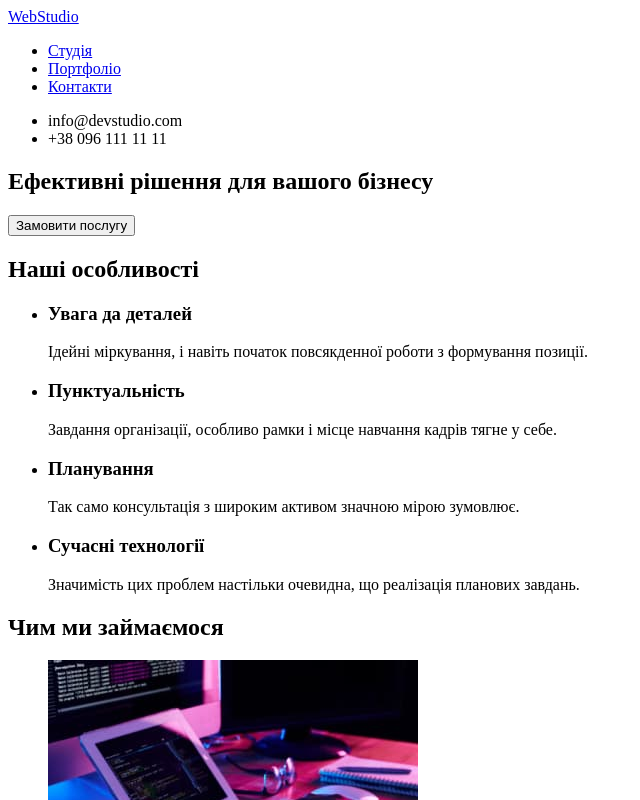
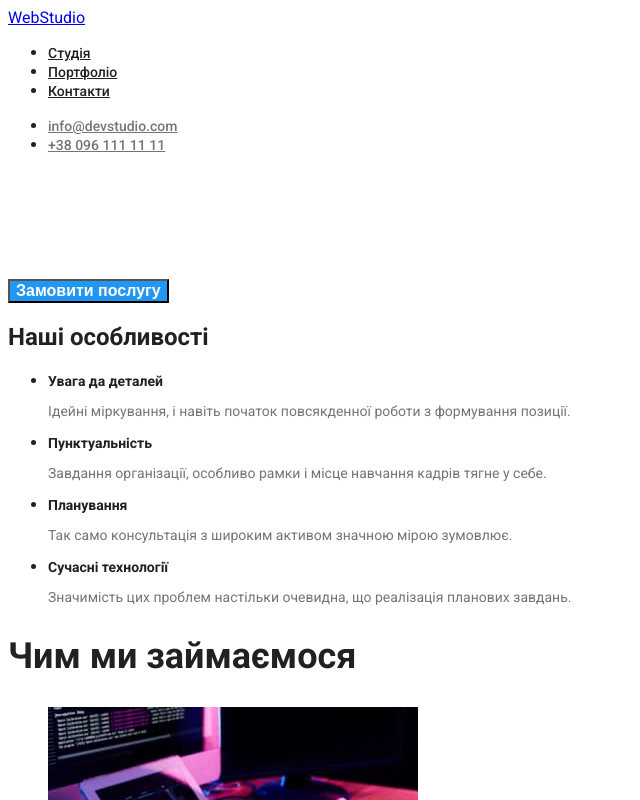
Before and after one commit to vagabbond/goit-markup-hw-02, a plain HTML site: page index.html in a window 1280 px wide. Shown: the top 800 px of the page, without its empty margins (0-640 px from the left). Drawn offline with Linux system fonts and the light colour scheme.

Commit message:
add classes and css rules

```diff
--- a/css/style.css
+++ b/css/style.css
@@ -0,0 +1,60 @@
+:root {
+  --second-color: #2196f3;
+  --paragraph-color: #757575;
+}
+body {
+  font-family: 'Roboto', sans-serif;
+  color: #212121;
+}
+.nav-links .link {
+  color: inherit;
+  font-weight: 500;
+  font-size: 14px;
+}
+.contacts {
+  color: var(--paragraph-color);
+  font-weight: 500;
+  font-size: 14px;
+}
+.link:hover,
+.link:focus {
+  color: var(--second-color);
+}
+.contacts:hover,
+.contacts:focus {
+  color: var(--second-color);
+}
+.main-title {
+  color: #ffffff;
+  font-weight: 900;
+  font-size: 44px;
+}
+.order {
+  color: #ffffff;
+  background-color: var(--second-color);
+  cursor: pointer;
+  font-weight: 700;
+  font-size: 16px;
+}
+.features h3 {
+  font-weight: 700;
+  font-size: 14px;
+}
+
+.features p {
+  color: var(--paragraph-color);
+  font-size: 14px;
+}
+.team-title,
+.work-title {
+  font-weight: 700;
+  font-size: 36px;
+}
+.team h3 {
+  font-weight: 500;
+  font-size: 16px;
+}
+.team p {
+  color: var(--paragraph-color);
+  font-size: 16px;
+}
--- a/index.html
+++ b/index.html
@@ -5,69 +5,63 @@
     <meta http-equiv="X-UA-Compatible" content="IE=edge" />
     <meta name="viewport" content="width=device-width, initial-scale=1.0" />
     <title>Студія</title>
+    <link rel="stylesheet" href="./css/style.css" />
+    <link
+      href="https://fonts.googleapis.com/css2?family=Roboto:wght@400;500;700;900&display=swap"
+      rel="stylesheet"
+    />
   </head>
   <body>
-    <header>
-      <nav>
-        <a href="./index.html">WebStudio</a>
-        <ul>
-          <li><a href="/index.html">Студія</a></li>
-          <li><a href="#">Портфоліо</a></li>
-          <li><a href="#">Контакти</a></li>
+    <header class="head">
+      <nav class="navigation">
+        <a href="./index.html" class="logo">WebStudio</a>
+        <ul class="nav-links">
+          <li><a href="./index.html" class="link">Студія</a></li>
+          <li><a href="./portfolio.html" class="link">Портфоліо</a></li>
+          <li><a href="#" class="link">Контакти</a></li>
         </ul>
       </nav>
-      <ul>
-        <li><a href="mailto:info@devstudio.com"></a> info@devstudio.com</li>
-        <li><a href="tel:+380961111111"></a> +38 096 111 11 11</li>
+      <ul class="contact">
+        <li><a href="mailto:info@devstudio.com" class="contacts">info@devstudio.com</a></li>
+        <li><a href="tel:+380961111111" class="contacts">+38 096 111 11 11</a></li>
       </ul>
     </header>
-    <main>
-      <section>
-        <h1>Ефективні рішення для вашого бізнесу</h1>
-        <button type="button">Замовити послугу</button>
+    <main class="main">
+      <section class="offer">
+        <h1 class="main-title">Ефективні рішення для вашого бізнесу</h1>
+        <button type="button" class="order">Замовити послугу</button>
       </section>
-      <section>
+      <section class="features">
         <h2>Наші особливості</h2>
         <ul>
           <li>
             <h3>Увага да деталей</h3>
-            <p>
-              Ідейні міркування, і навіть початок повсякденної роботи з
-              формування позиції.
-            </p>
+            <p>Ідейні міркування, і навіть початок повсякденної роботи з формування позиції.</p>
           </li>
           <li>
             <h3>Пунктуальність</h3>
-            <p>
-              Завдання організації, особливо рамки і місце навчання кадрів тягне
-              у себе.
-            </p>
+            <p>Завдання організації, особливо рамки і місце навчання кадрів тягне у себе.</p>
           </li>
           <li>
             <h3>Планування</h3>
-            <p>
-              Так само консультація з широким активом значною мірою зумовлює.
-            </p>
+            <p>Так само консультація з широким активом значною мірою зумовлює.</p>
           </li>
           <li>
             <h3>Сучасні технології</h3>
-            <p>
-              Значимість цих проблем настільки очевидна, що реалізація планових
-              завдань.
-            </p>
+            <p>Значимість цих проблем настільки очевидна, що реалізація планових завдань.</p>
           </li>
         </ul>
       </section>
-      <section>
-        <h2>Чим ми займаємося</h2>
+      <section class="work">
+        <h2 class="work-title">Чим ми займаємося</h2>
         <ul>
-          <li><img src="./images/table.jpg" alt="Робочий стіл" width="370"/></li>
-          <li><img src="./images/laptop.jpg" alt="Компютер" width="370"/></li>
-          <li><img src="./images/board.jpg" alt="Планшет" width="370"/></li>
+          <li><img src="./images/table.jpg" alt="Робочий стіл" width="370" /></li>
+          <li><img src="./images/laptop.jpg" alt="Компютер" width="370" /></li>
+          <li><img src="./images/board.jpg" alt="Планшет" width="370" /></li>
         </ul>
       </section>
-      <section>
-        <h2>Наша команда</h2>
+      <section class="team">
+        <h2 class="team-title">Наша команда</h2>
         <ul>
           <li>
             <img
@@ -79,25 +73,15 @@
             <p>Product Designer</p>
           </li>
           <li>
-            <img
-              src="./images/developer.jpg"
-              alt="Жінка в окулярах, в піджакі."
-              width="270"
-            />
+            <img src="./images/developer.jpg" alt="Жінка в окулярах, в піджакі." width="270" />
 
             <h3>Ольга Рєпіна</h3>
             <p>Frontend Developer</p>
           </li>
           <li>
-            <img
-              src="./images/marketing.jpg"
-              alt="Посміхаючийся чоловік, в рубашці."
-              width="270"
-            />
-
+            <img src="./images/marketing.jpg" alt="Посміхаючийся чоловік, в рубашці." width="270" />
             <h3>Микола Тарасов</h3>
             <p>Marketing</p>
-            >
           </li>
           <li>
             <img
@@ -113,14 +97,21 @@
       </section>
     </main>
     <footer>
-        <a href="./index.html">WebStudio</a>
-        <address>
-          <ul>
-            <li> <a href="https://goo.gl/maps/CPtrU1FHBa2aNyZL9" target="_blank" rel="noopener noreferrer nofollow">м. Київ, пр-т Лесі Украінки, 26</a></li>
-            <li><a href="mailto:info@devstudio.com">info@devstudio.com</a></li>
-            <li><a href="tel:+380961111111">+38 096 111 11 11</a></li>
-        </address>
-      </div>
+      <a href="./index.html">WebStudio</a>
+      <address class="info">
+        <ul>
+          <li>
+            <a
+              href="https://goo.gl/maps/CPtrU1FHBa2aNyZL9"
+              target="_blank"
+              rel="noopener noreferrer nofollow"
+              >м. Київ, пр-т Лесі Украінки, 26</a
+            >
+          </li>
+          <li><a href="mailto:info@devstudio.com" class="contacts">info@devstudio.com</a></li>
+          <li><a href="tel:+380961111111" class="contacts">+38 096 111 11 11</a></li>
+        </ul>
+      </address>
     </footer>
   </body>
 </html>
```
Also changed, not shown: portfolio.html (+34 -22 lines), .prettierrc.json (added).
